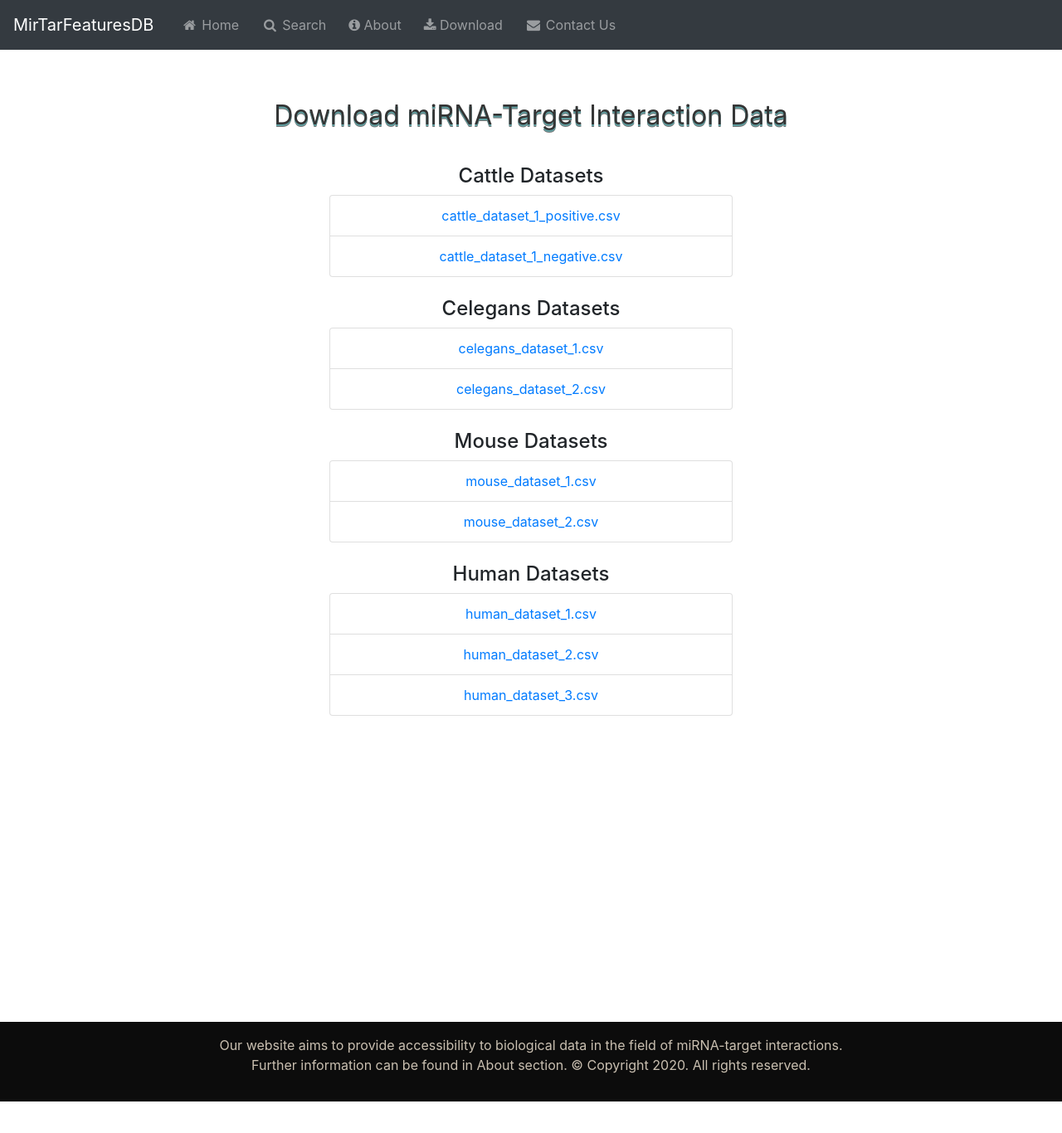
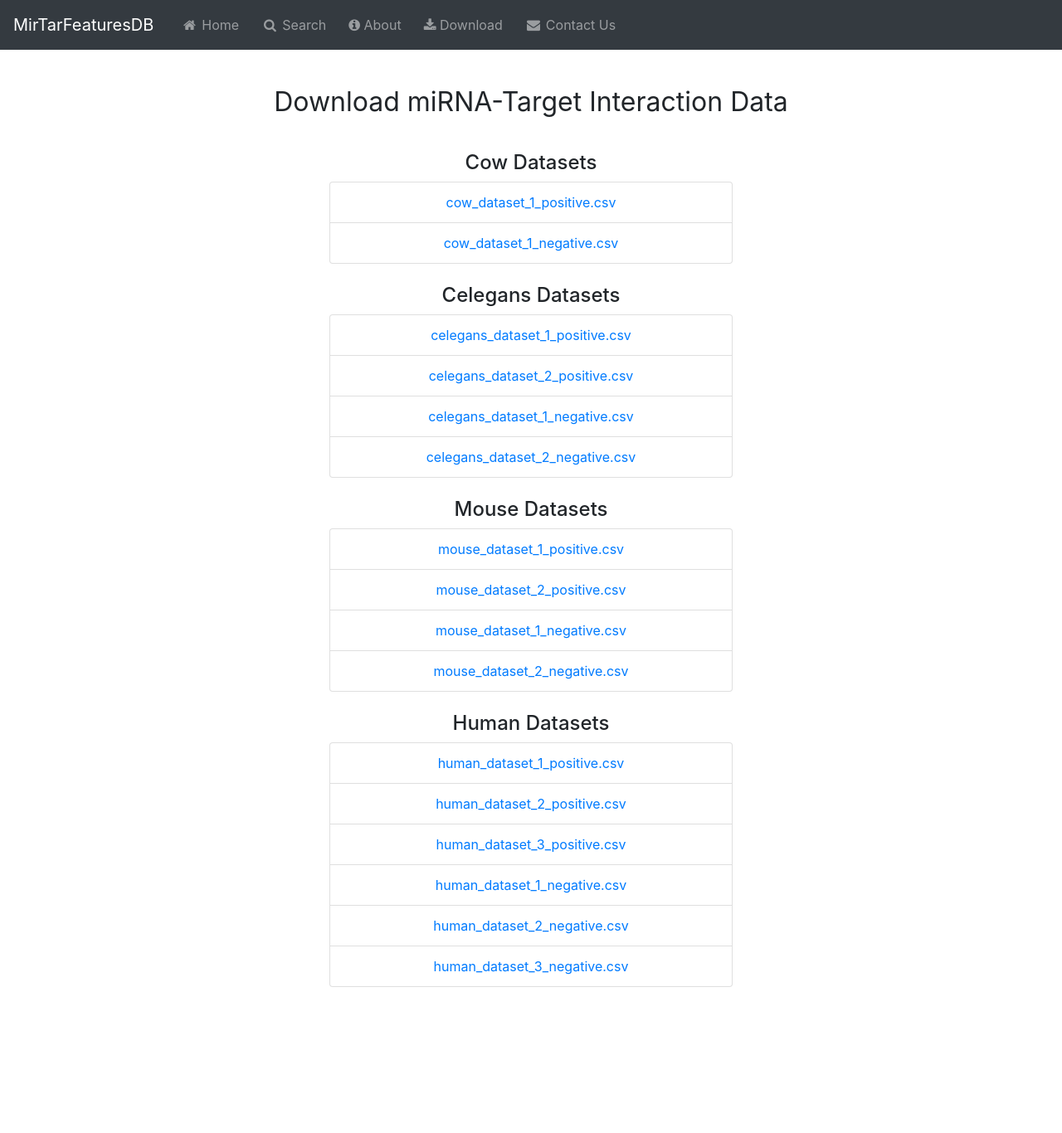
Before and after one commit to shaharar/CLASH-Web-Server, an Angular app in the folder CLASH/FrontEnd/app/: page /download in a window 1280 px wide. Shown: the top 1366 px of the page at 83% size. Before the commit the page ends 1328 px from the top, so only its background shows below. Built offline with nearby package versions, Linux system fonts and the light colour scheme.

Commit message:
before big changes (search window)

```diff
--- a/CLASH/FrontEnd/app/src/app/download/download.component.css
+++ b/CLASH/FrontEnd/app/src/app/download/download.component.css
@@ -5,12 +5,12 @@
 }
 
 h2 {
-    margin: 1em 0 0.5em 0;
-	color: #343434;
+    margin: 0.5em 0 0.5em 0;
+	/* color: #343434; */
 	font-weight: normal;
 	/* font-family: 'Ultra', sans-serif;    */
 	font-size: 32px;
 	/* line-height: 42px; */
 	/* text-transform: uppercase; */
-	text-shadow: 0 2px cadetblue, 0 3px #777;
+	/* text-shadow: 0 2px cadetblue, 0 3px #777; */
 }
--- a/CLASH/FrontEnd/app/src/app/download/download.component.html
+++ b/CLASH/FrontEnd/app/src/app/download/download.component.html
@@ -1,34 +1,41 @@
-<div class="jumbotron" style="background-color: #fff; height: 150vh; text-align: center;">
+<div class="jumbotron" style="background-color: #fff; height: 200vh; text-align: center;">
     <br>
     <h2>Download miRNA-Target Interaction Data</h2>
     <br>
-    <b><h4>Cattle Datasets</h4></b>
+    <b><h4>Cow Datasets</h4></b>
     <ul class="list-group">
         <li class="list-group-item">
             <a href="assets/data/positive/cattle_dataset1_duplex_positive_feature.csv" download>
-                cattle_dataset_1_positive.csv
+                cow_dataset_1_positive.csv
             </a>
         </li>
         <li class="list-group-item">
             <a href="assets/data/negative/cattle_dataset1_duplex_negative_feature.csv" download>
-                cattle_dataset_1_negative.csv
+                cow_dataset_1_negative.csv
             </a>
         </li>
     </ul>
     <br>
     <b><h4>Celegans Datasets</h4></b>
     <ul class="list-group">
-        <!-- <li class="list-group-item">
-            <b><h4>Celegans Datasets</h4></b>
-        </li> -->
         <li class="list-group-item">
             <a href="assets/data/positive/celegans_dataset1_duplex_positive_feature.csv" download>
-                celegans_dataset_1.csv
+                celegans_dataset_1_positive.csv
             </a>
         </li>
         <li class="list-group-item">
             <a href="assets/data/positive/celegans_dataset2_duplex_positive_feature.csv" download>
-                celegans_dataset_2.csv
+                celegans_dataset_2_positive.csv
+            </a>
+        </li>
+        <li class="list-group-item">
+            <a href="assets/data/negative/celegans_dataset1_duplex_negative_feature.csv" download>
+                celegans_dataset_1_negative.csv
+            </a>
+        </li>
+        <li class="list-group-item">
+            <a href="assets/data/negative/celegans_dataset2_duplex_negative_feature.csv" download>
+                celegans_dataset_2_negative.csv
             </a>
         </li>
       </ul>
@@ -37,14 +44,22 @@
     <ul class="list-group">
         <li class="list-group-item">
             <a href="assets/data/positive/mouse_dataset1_duplex_positive_feature.csv" download>
-                mouse_dataset_1.csv
+                mouse_dataset_1_positive.csv
             </a>
         </li>
-
-    <!-- <br> -->
         <li class="list-group-item">
             <a href="assets/data/positive/mouse_dataset2_duplex_positive_feature.csv" download>
-                mouse_dataset_2.csv
+                mouse_dataset_2_positive.csv
+            </a>
+        </li>
+        <li class="list-group-item">
+            <a href="assets/data/negative/mouse_dataset1_duplex_negative_feature.csv" download>
+                mouse_dataset_1_negative.csv
+            </a>
+        </li>
+        <li class="list-group-item">
+            <a href="assets/data/negative/mouse_dataset2_duplex_negative_feature.csv" download>
+                mouse_dataset_2_negative.csv
             </a>
         </li>
     </ul>
@@ -53,19 +68,34 @@
     <ul class="list-group">
         <li class="list-group-item">
             <a href="assets/data/positive/human_dataset1_duplex_positive_feature.csv" download>
-                human_dataset_1.csv
+                human_dataset_1_positive.csv
             </a>
         </li>
     <!-- <br> -->
         <li class="list-group-item">
             <a href="assets/data/positive/human_dataset2_duplex_positive_feature.csv" download>
-                human_dataset_2.csv
+                human_dataset_2_positive.csv
             </a>
         </li>
     <!-- <br> -->
         <li class="list-group-item">
             <a href="assets/data/positive/human_dataset3_duplex_positive_feature.csv" download>
-                human_dataset_3.csv
+                human_dataset_3_positive.csv
+            </a>
+        </li>
+        <li class="list-group-item">
+            <a href="assets/data/negative/human_dataset1_duplex_negative_feature.csv" download>
+                human_dataset_1_negative.csv
+            </a>
+        </li>
+        <li class="list-group-item">
+            <a href="assets/data/negative/human_dataset2_duplex_negative_feature.csv" download>
+                human_dataset_2_negative.csv
+            </a>
+        </li>
+        <li class="list-group-item">
+            <a href="assets/data/negative/human_dataset3_duplex_negative_feature.csv" download>
+                human_dataset_3_negative.csv
             </a>
         </li>
     </ul>
```
